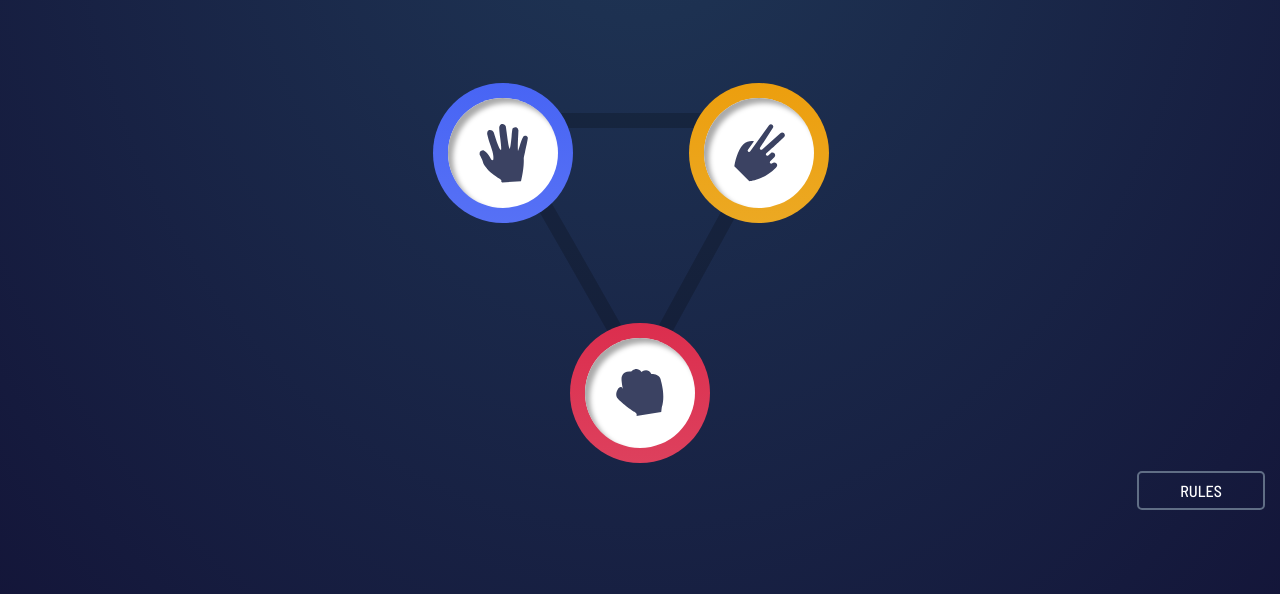
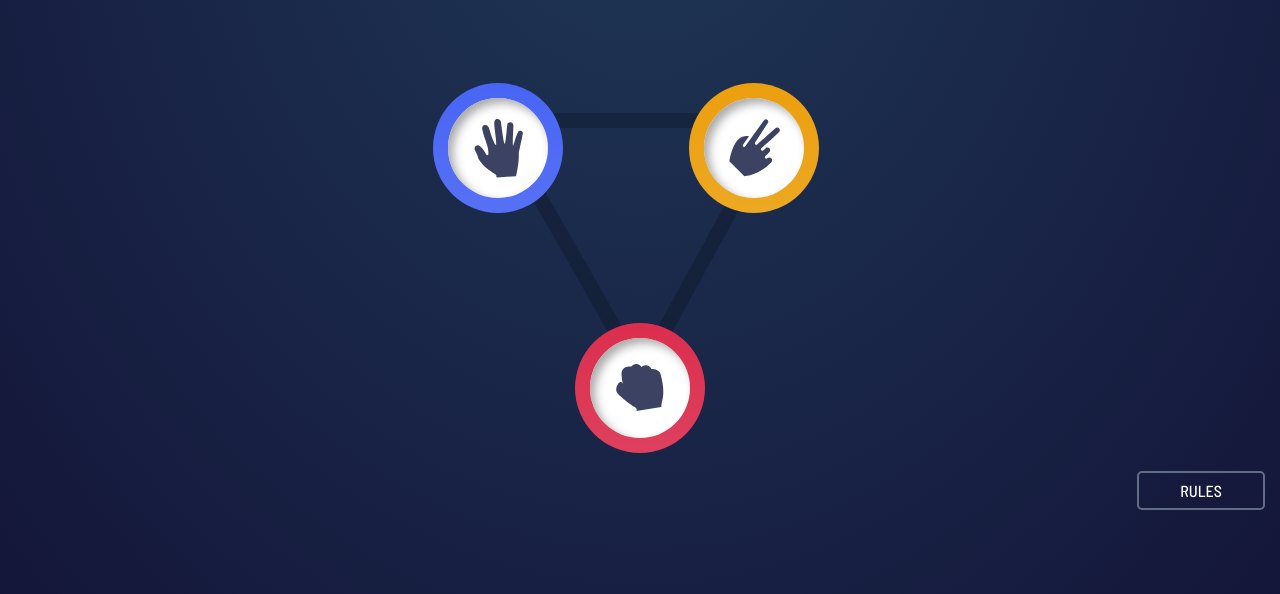
Before and after one commit to Michelle031/rock-paper-scissors, a plain HTML site: page index.html in a window 1280 px wide. Shown: the part 182-776 px from the top of the page. Drawn offline with Linux system fonts and the light colour scheme.

Commit message:
Update styles.css

```diff
--- a/styles.css
+++ b/styles.css
@@ -113,8 +113,8 @@ header {
   align-self: center;
 }
 .hole {
-  width: 140px;
-  height: 140px;
+  width: 130px;
+  height: 130px;
   border-radius: 50%;
   background: hsl(237, 49%, 13%);
   position: relative;
@@ -163,12 +163,12 @@ header {
   display: flex;
   align-items: center;
   justify-content: center;
-  width: 110px;
-  height: 110px;
+  width: 100px;
+  height: 100px;
   border-radius: 50%;
   background: white;
   position: absolute;
-  box-shadow: inset 5px 5px 5px #aaa;
+  box-shadow: inset 5px 5px 10px #aaa;
 }
 .circle img {
   align-self: center;
@@ -179,9 +179,9 @@ header {
 .r:before {
   content: "";
   background: var(--rockGradient);
-  width: 140px;
-  height: 140px;
-  transform: translateY(calc(50% - 70px));
+  width: 130px;
+  height: 130px;
+  transform: translateY(calc(50% - 65px));
   border-radius: 50%;
   position: absolute;
   opacity: 1;
@@ -198,9 +198,9 @@ header {
 .p:before {
   content: "";
   background: var(--paperGradient);
-  width: 140px;
-  height: 140px;
-  transform: translateY(calc(50% - 70px));
+  width: 130px;
+  height: 130px;
+  transform: translateY(calc(50% - 65px));
   border-radius: 50%;
   position: absolute;
   opacity: 1;
@@ -217,9 +217,9 @@ header {
 .s:before {
   content: "";
   background: var(--scissorsGradient);
-  width: 140px;
-  height: 140px;
-  transform: translateY(calc(50% - 70px));
+  width: 130px;
+  height: 130px;
+  transform: translateY(calc(50% - 65px));
   border-radius: 50%;
   position: absolute;
   opacity: 1;
```
